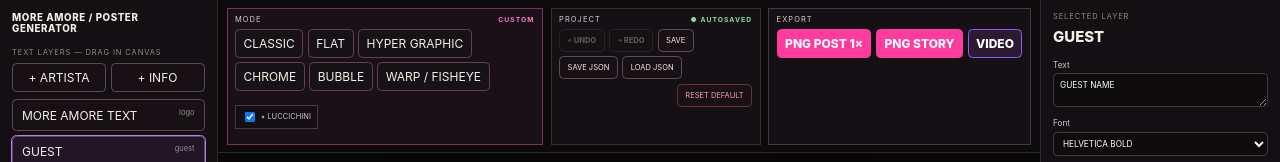
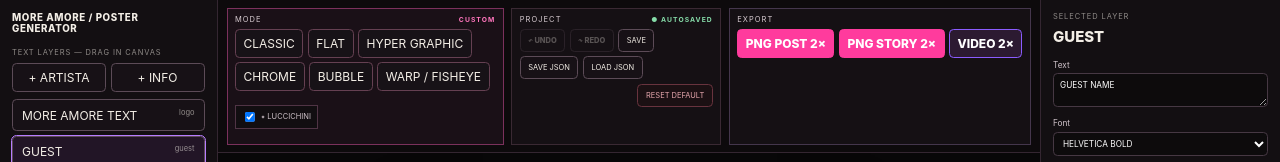
Before and after one commit to Micula1312/more-amore-poster-generator, a website built with Vite: page index.html in a window 1280 px wide. Shown: the top 162 px of the page. Built offline with nearby package versions, Linux system fonts and the light colour scheme; no server answers; animation ran at ten frames a second.

Commit message:
Label all exports as Retina 2x

```diff
--- a/index.html
+++ b/index.html
@@ -31,9 +31,9 @@
   <section class="export-panel" aria-label="Esporta">
     <div class="toolbar-section-head"><span>EXPORT</span></div>
     <div class="export-tools">
-      <button id="exportPng">PNG POST 1×</button>
-      <button id="exportStory">PNG STORY</button>
-      <button id="exportVideo">VIDEO</button>
+      <button id="exportPng">PNG POST 2×</button>
+      <button id="exportStory">PNG STORY 2×</button>
+      <button id="exportVideo">VIDEO 2×</button>
     </div>
   </section>
 </div><div id="stage"></div></main>
```
